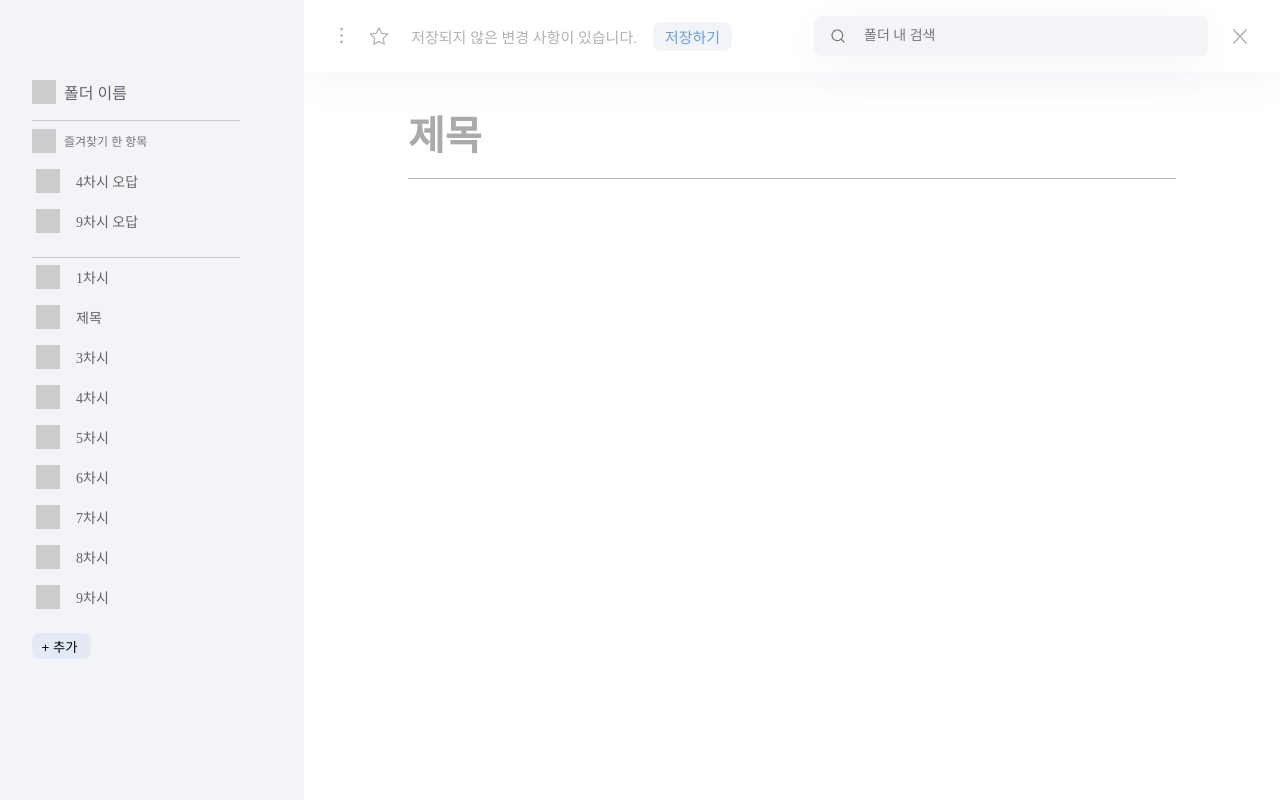
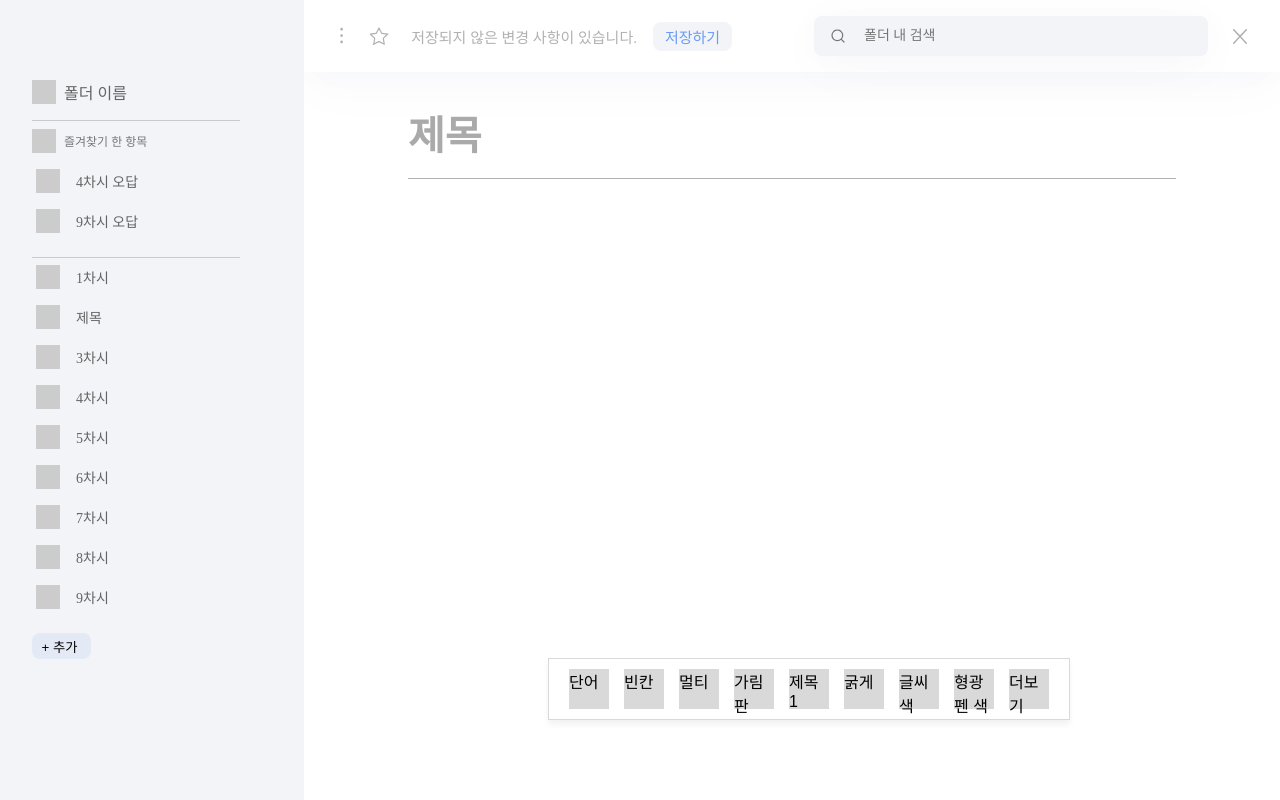
Before and after one commit to UMC-CARDIFY/Client-V1, a React (Vite) app: page /noteeditor in a window 1280 px wide. Built offline with nearby package versions, Linux system fonts and the light colour scheme.

Commit message:
feat: 툴바 컴포넌트 생성

```diff
--- /dev/null
+++ b/src/pages/NoteEditor/components/Editor/ToolBar.jsx
@@ -0,0 +1,50 @@
+import { useState } from 'react';
+import styled from 'styled-components';
+
+const ToolBarContainer = styled.div`
+    width: auto;
+    display: inline-flex;
+padding: 0.625rem 1.25rem;
+justify-content: center;
+align-items: center;
+gap: 0.9375rem;
+border: 1.25px solid #D9D9D9;
+background: #FFF;
+box-shadow: 0px 5px 6px 0px rgba(0, 0, 0, 0.05);
+position: absolute;
+bottom: 9.5rem;
+left: 25%;
+    `;
+
+const ToolBarItem = styled.div`
+width: var(--line-height-xl, 2.5rem);
+height: var(--line-height-xl, 2.5rem);
+background: #D9D9D9;
+cursor: pointer;
+    `
+
+const ToolBar = () => {
+    const createWordCard = () => {
+        console.log('createWordCard');
+    }
+
+    const boldText = () => {
+        console.log('boldText');
+    }
+
+    return (
+        <ToolBarContainer>
+            <ToolBarItem onClick={()=>createWordCard()}>단어</ToolBarItem>
+            <ToolBarItem>빈칸</ToolBarItem>
+            <ToolBarItem>멀티</ToolBarItem>
+            <ToolBarItem>가림판</ToolBarItem>
+            <ToolBarItem>제목 1</ToolBarItem>
+            <ToolBarItem onClick={()=>boldText()}>굵게</ToolBarItem>
+            <ToolBarItem>글씨 색</ToolBarItem>
+            <ToolBarItem>형광펜 색</ToolBarItem>
+            <ToolBarItem>더보기</ToolBarItem>
+        </ToolBarContainer>
+    );
+}
+
+export default ToolBar;
--- a/src/pages/NoteEditor/components/Editor/index.jsx
+++ b/src/pages/NoteEditor/components/Editor/index.jsx
@@ -1,6 +1,7 @@
 import styled from 'styled-components';
 import Title from './Title';
 import Content from './Content';
+import ToolBar from './ToolBar';
 
 const EditorContainer = styled.div`
     display: flex;
@@ -19,6 +20,7 @@ const EditorContainer = styled.div`
     @media (max-width: 48rem) {
         padding: 0.625rem;
     }
+        position: relative;
 `;
 
 const Divider = styled.div`
@@ -36,6 +38,7 @@ const Editor = () => {
             <Title />
             <Divider />
             <Content />
+            <ToolBar />
         </EditorContainer>
     );
 };
```
